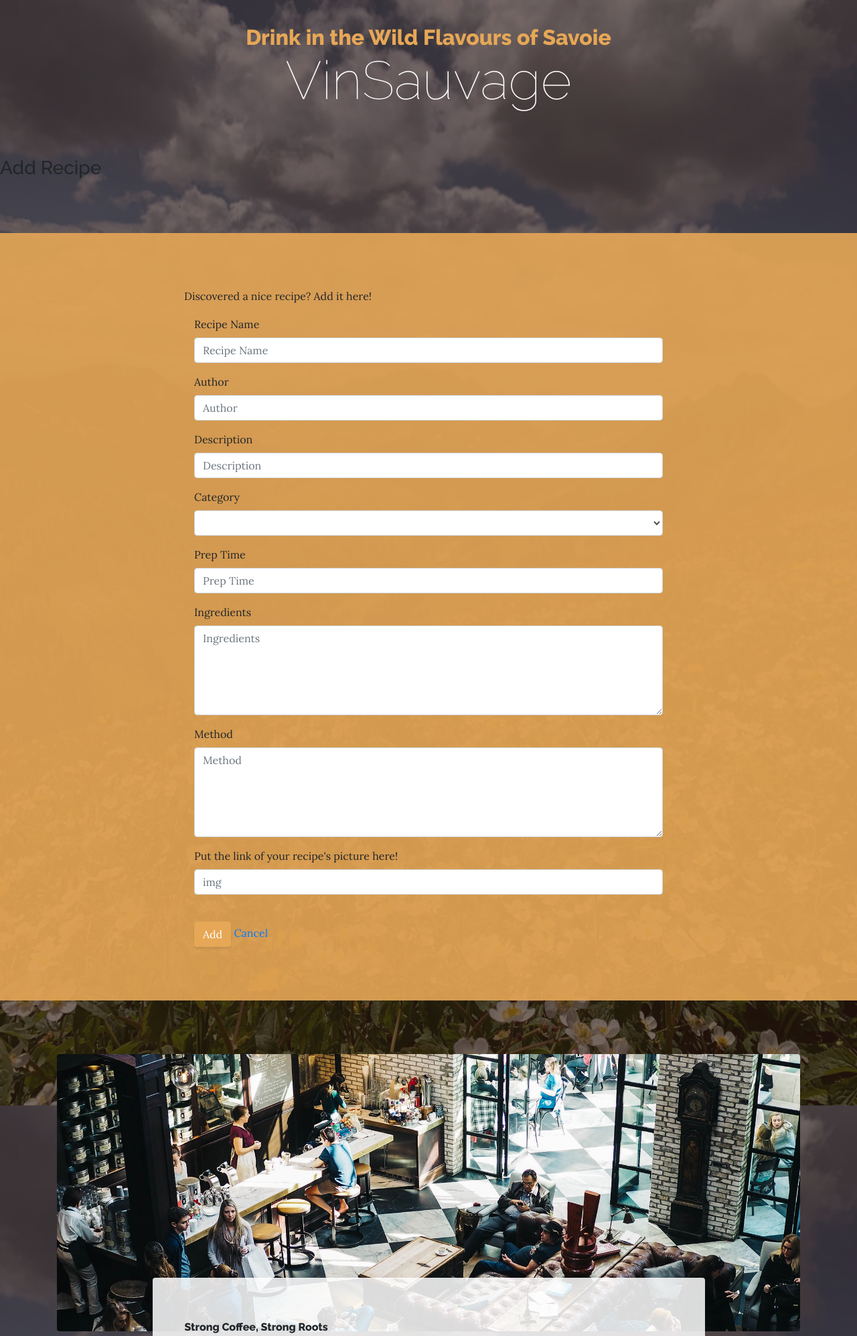
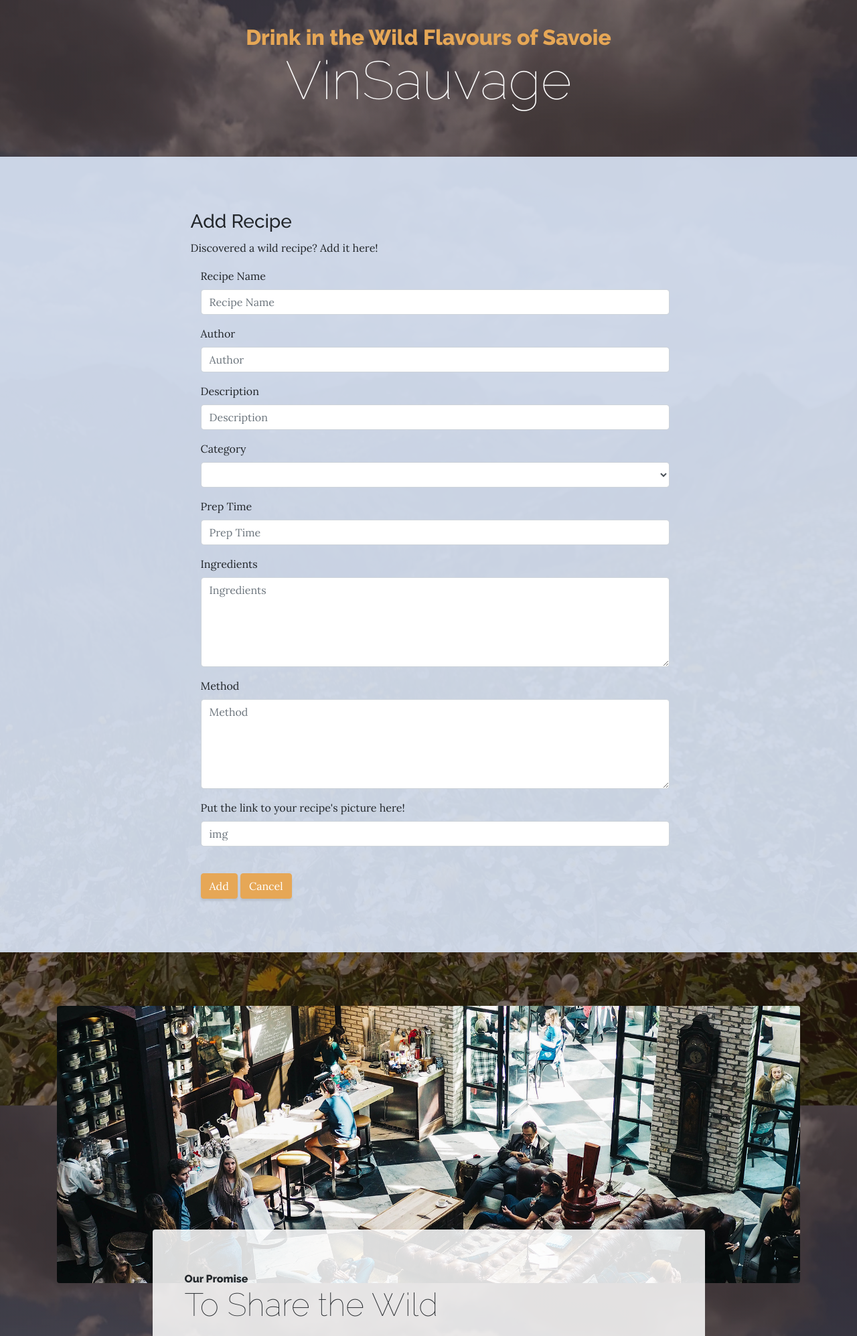
Before and after one commit to Code-Institute-Submissions/vin_sauvage_ms3, a Flask app: page /add_recipe in a window 1280 px wide. Shown: the part 56-2051 px from the top of the page at 67% size. Run offline with Flask 2, Linux system fonts and the light colour scheme; data that the repository does not hold is empty; some libraries are stand-ins or nearby versions.

Commit message:
restyles of all pages and adds new link buttons

```diff
--- a/static/css/business-casual.css
+++ b/static/css/business-casual.css
@@ -1,5 +1,5 @@
 /*!
- * Start Bootstrap - Business Casual v5.0.10 (https://startbootstrap.com/themes/business-casual)
+ * Adapted from Start Bootstrap - Business Casual v5.0.10 (https://startbootstrap.com/themes/business-casual)
  * Copyright 2013-2020 Start Bootstrap
  * Licensed under MIT (https://github.com/StartBootstrap/startbootstrap-business-casual/blob/master/LICENSE)
  */
@@ -104,11 +104,38 @@ p {
   color: #e6a756;
 }
 
-/* styles navbar menu button for smaller displays*/
+/* styles navbar menu button for smaller displays */
 .navbar-light .navbar-toggler {
-    border-color: rgba(234, 185, 0, 0.5);
-    color: rgb(234, 185, 0);
+   color: rgb(234, 185, 0);
+   border: 0;
 }
+
+/* styles addrecipe page */
+.recipes-heading {
+    padding-top: 3rem;
+}
+/*adds margin to left of recipe image and text ***removed** */
+.display_one_img {
+    margin-left: 0px;
+}
+
+.display_one_ingredients {
+    margin-left: 10px;
+}
+
+/* sets recipe display */
+.cta {
+   width: 101%;
+   padding-top: 5rem;
+   padding-bottom: 5rem;
+   background-color: rgba(219, 230, 248, 0.9);
+   padding-left: .4rem;
+}
+/* sets padding on show recipe button container */
+.search-recipe-panel {
+   margin-top: 4rem !important;
+}
+
 
 @media (min-width: 992px) {
   #mainNav .navbar-nav .nav-item .nav-link {
@@ -167,16 +194,23 @@ p {
   }
 }
 
+/* styles addrecipe page heading */
+.recipes-heading {
+    padding-top: 0rem;
+}
+
 @media (min-width: 1200px) {
   .intro .intro-text {
     width: 45%;
   }
 }
-
+/* sets position of recipe display */
 .cta {
-  padding-top: 5rem;
-  padding-bottom: 5rem;
-  background-color: rgba(230, 167, 86, 0.9);
+   width: 101%;
+   padding-top: 5rem;
+   padding-bottom: 5rem;
+   background-color: rgba(219, 230, 248, 0.9);
+   padding-left: .4rem;
 }
 
 .cta .cta-inner {
@@ -196,6 +230,11 @@ p {
   right: -0.5rem;
   border: 0.25rem solid rgba(255, 255, 255, 0.85);
   z-index: -1;
+}
+
+/* styles addrecipe page heading */
+.recipes-heading {
+    padding-top: 0rem;
 }
 
 @media (min-width: 992px) {
--- a/static/css/recipes.css
+++ b/static/css/recipes.css
@@ -1,10 +1,11 @@
-/*restyles heading*/
+/* restyles heading */
 .recipes-heading {
     display: flex;
     flex-direction: column !important;
     justify-content: center;
     align-items: center;
     color: aliceblue;
+    padding-top: 3rem;
 }
 
 /*adds sign up link*/
--- a/templates/addrecipe.html
+++ b/templates/addrecipe.html
@@ -1,15 +1,14 @@
 {% extends 'base.html' %} {% block content %}
 
 
-<h3>Add Recipe</h3>
+
 <section class="page-section cta">
     <div class="container">
         <div class="row">
             <div class="col-lg-8 col-md-10 mx-auto">
-                <p>Discovered a nice recipe? Add it here!</p>
-                <!-- Contact Form - Enter your email address on line 19 of the mail/contact_me.php file to make this form work. -->
-                <!-- WARNING: Some web hosts do not allow emails to be sent through forms to common mail hosts like Gmail or Yahoo. It's recommended that you use a private domain email address! -->
-                <!-- To use the contact form, your site must be on a live web host with PHP! The form will not work locally! -->
+                <h3 class="recipe-heading">Add Recipe</h3>
+                <p>Discovered a wild recipe? Add it here!</p>
+                 <!-- Add a recipe using this form -->
                 <form id="contactForm" action="{{ url_for('insert_recipe') }}" method="POST" class="col s12">
                     <div class="control-group">
                         <div class="form-group floating-label-form-group controls">
@@ -65,14 +64,14 @@
                     </div>
                     <div class="control-group">
                         <div class="form-group">
-                            <label>Put the link of your recipe's picture here!</label>
+                            <label>Put the link to your recipe's picture here!</label>
                             <input type="text" class="form-control" placeholder="img" id="img" name="img">
                         </div>
                     </div>
                     <br>
                     <div id="success"></div>
                     <button type="submit" class="btn btn-primary" >Add</button>
-                    <a href="{{ url_for('show_recipe') }}"> Cancel </a>
+                    <a class="btn btn-primary btn" href="{{ url_for('show_recipe') }}"> Cancel </a>
                 </form>
             </div>
         </div>
@@ -87,13 +86,10 @@
                 <div class="col-xl-9 col-lg-10 mx-auto">
                     <div class="bg-faded rounded p-5">
                         <h2 class="section-heading mb-4">
-                            <span class="section-heading-upper">Strong Coffee, Strong Roots</span>
-                            <span class="section-heading-lower">About Our Cafe</span>
+                            <span class="section-heading-upper">Our Promise</span>
+                            <span class="section-heading-lower">To Share the Wild</span>
                         </h2>
-                        <p>Founded in 1987 by the Hernandez brothers, our establishment has been serving up rich coffee sourced from artisan farmers in various regions of South and Central America. We are dedicated to travelling the world, finding the best coffee, and bringing back to you here in our cafe.</p>
-                        <p class="mb-0">We guarantee that you will fall in
-                            <em>lust</em>
-                            with our decadent blends the moment you walk inside until you finish your last sip. Join us for your daily routine, an outing with friends, or simply just to enjoy some alone time.</p>
+                        <p class="mb-0">Whether you want to make a beer, wine, cidre, liqueur or try your hand in the still room you will find a recipe to suit your taste. Join us to share your own recipe and photo from your quest for VinSauvage. You will be sure to find appreciative friends here. </p>
                     </div>
                 </div>
             </div>
--- a/templates/index.html
+++ b/templates/index.html
@@ -12,7 +12,7 @@
                 <p class="mb-3">Every season the forests, meadows and mountain slopes of Savoie abound with natural wild ingredients. We offer you a chance to share this abundance and sample the finest VinSauvages. Browse our recipes or sign up with us to share your own favourite!
                 </p>
                 <div class="intro-button mx-auto">
-                    <a class="btn btn-primary btn-xl" href="#">Join Us Today!</a>
+                    <a class="btn btn-primary btn-xl" href="{{ url_for('contact') }}">Join Us Today!</a>
                 </div>
             </div>
         </div>
@@ -26,9 +26,9 @@
                 <div class="cta-inner text-center rounded">
                     <h2 class="section-heading mb-4">
                         <span class="section-heading-upper">Our Promise</span>
-                        <span class="section-heading-lower">To Share</span>
+                        <span class="section-heading-lower">To Share the Wild</span>
                     </h2>
-                    <p class="mb-0">Whether you want to make a beer, wine, cidre, liqueur or try your hand in the still room you will find a recipe to suit your taste. Sign up and share your own recipes, photos and stories of your own quest for VinSauvage. You will be sure to find appreciative friends here. </p>
+                    <p class="mb-0">Whether you want to make a beer, wine, cidre, liqueur or try your hand in the still room you will find a recipe to suit your taste. Join us by sharing recipes and photos from your quest for VinSauvage. You will be sure to find appreciative friends here. </p>
                 </div>
             </div>
         </div>
```
Also changed, not shown: templates/displayone.html (+6 -9 lines), templates/editrecipe.html (+6 -7 lines), templates/messagesent.html (+5 -8 lines), templates/showrecipe.html (+3 -4 lines).
